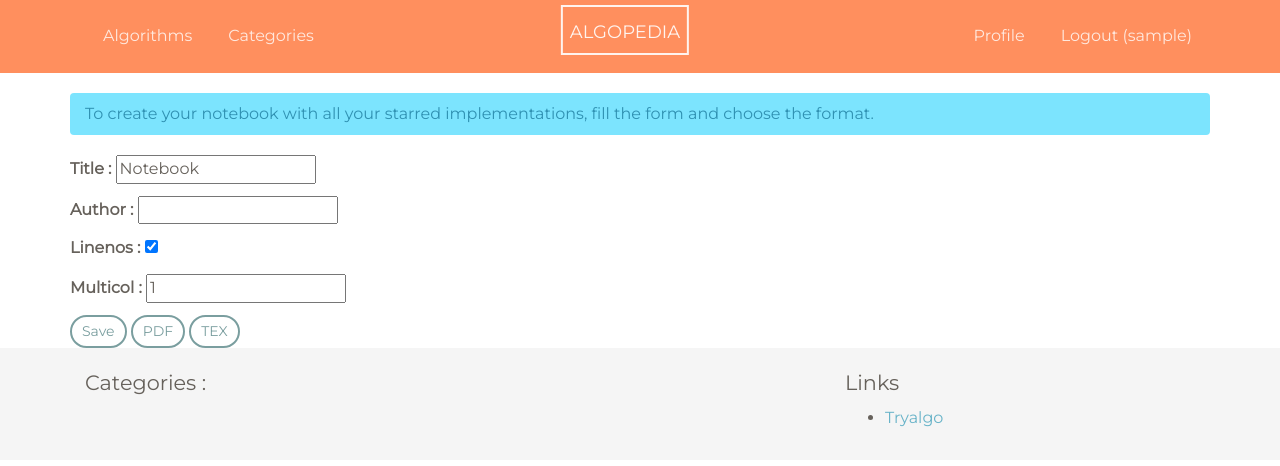
After one commit to jilljenn/algopedia, a Django app: page /user/notebook/ in a window 1280 px wide. The commit adds this page. Shown: the top 466 px of the page. Run offline with Django 3.2, Linux system fonts and the light colour scheme; the visitor is signed in with stand-in values (Sample User, id 1); data comes from the database, SQL or seed files in the repository; some libraries are stand-ins or nearby versions.

Commit message:
Add a form with some parameters for the notebook generation

```diff
--- a/web/algopedia/admin.py
+++ b/web/algopedia/admin.py
@@ -1,6 +1,5 @@
-
 from django.contrib import admin
-from algopedia.models import Algo, Implementation, Language, Category, Star
+from algopedia.models import Algo, Implementation, Language, Category, Star, Notebook
 
 class AlgoAdmin(admin.ModelAdmin):
     list_display = ['name']
@@ -18,3 +17,4 @@
 admin.site.register(Language)
 admin.site.register(Category)
 admin.site.register(Star, StarAdmin)
+admin.site.register(Notebook)
--- a/web/algopedia/models.py
+++ b/web/algopedia/models.py
@@ -1,6 +1,7 @@
 from django.db import models
 from django.contrib.auth.models import User
 from django.core.urlresolvers import reverse
+from django.core.validators import MinValueValidator, MaxValueValidator
 from pygments import highlight
 from pygments.lexers import get_lexer_by_name, guess_lexer
 from pygments.formatters import HtmlFormatter, LatexFormatter
@@ -49,8 +50,11 @@
     def get_code(self):
         return highlight(self.code, self.get_lexer(), HtmlFormatter(linenos=True))
 
+    def get_code_tex_linenos(self):
+        return highlight(self.code, self.get_lexer(), LatexFormatter(linenos=True)) #, envname='lstlisting'))
+
     def get_code_tex(self):
-        return highlight(self.code, self.get_lexer(), LatexFormatter(linenos=True)) #, envname='lstlisting'))
+        return highlight(self.code, self.get_lexer(), LatexFormatter(linenos=False)) #, envname='lstlisting'))
 
     def __str__(self):
         return str(self.algo) + " by " + str(self.user) + " in " + str(self.lang)
@@ -73,3 +77,20 @@
 
     class Meta:
         unique_together = ('user', 'implementation')
+
+
+class Notebook(models.Model):
+    """Parameters for notebook generation"""
+    user = models.OneToOneField(User)
+    title = models.CharField(max_length=256, default="Notebook")
+    author = models.CharField(max_length=256, blank=True)
+    linenos = models.BooleanField(default=True)
+    multicol = models.IntegerField(
+        default=1,
+        validators=[
+            MinValueValidator(1),
+            MaxValueValidator(4)
+        ])
+
+    def __str__(self):
+        return "Notebook of " + str(self.user)
--- a/web/algopedia/static/algopedia/css/style.css
+++ b/web/algopedia/static/algopedia/css/style.css
@@ -103,12 +103,12 @@
 }
 /* checkboxes */
 /* :checked and :not(:checked) to be ignored by old browser */
-input[type="checkbox"]:not(:checked),
-input[type="checkbox"]:checked {
+input[type="checkbox"].checkbox_star:not(:checked),
+input[type="checkbox"].checkbox_star:checked {
   display: none;
 }
-input[type="checkbox"]:not(:checked)+label::after,
-input[type="checkbox"]:checked+label::after {
+input[type="checkbox"].checkbox_star:not(:checked)+label::after,
+input[type="checkbox"].checkbox_star:checked+label::after {
   /* glyphicon */
   position: relative;
   top: 1px;
@@ -120,11 +120,11 @@
   -webkit-font-smoothing: antialiased;
   -moz-osx-font-smoothing: grayscale;content: '✔';
 }
-input[type="checkbox"]:checked+label::after {
+input[type="checkbox"].checkbox_star:checked+label::after {
   /* glyphicon-star */
   content: '\e006';
 }
-input[type="checkbox"]:not(:checked)+label::after {
+input[type="checkbox"].checkbox_star:not(:checked)+label::after {
   /* glyphicon-star-empty */
   content: '\e007';
 }
--- /dev/null
+++ b/web/algopedia/templates/algopedia/notebook_form.html
@@ -0,0 +1,20 @@
+{% extends "algopedia/base.html" %}
+{% block content %}
+<div class="container">
+
+        <div class="alert alert-info" role="alert">
+            <p>
+                To create your notebook with all your starred implementations, fill the form and choose the format.
+            </p>
+        </div>
+        <form action="" method="POST">
+            {% csrf_token %}
+            {{ form.as_p }}
+            <input type="submit" value="Save" class="btn btn-sm btn-primary" />
+            <input type="submit" value="PDF" name="pdf" class="btn btn-sm btn-primary" />
+            <input type="submit" value="TEX" name="tex" class="btn btn-sm btn-primary" />
+            {#<a href="{% url 'algopedia:user-notebook' 'pdf' %}" class="btn btn-sm btn-primary">PDF</a>#}
+            {#<a href="{% url 'algopedia:user-notebook' 'tex' %}" class="btn btn-sm btn-primary">TEX</a>#}
+        </form>
+</div>
+{% endblock %}
--- a/web/algopedia/urls.py
+++ b/web/algopedia/urls.py
@@ -1,5 +1,4 @@
 from django.conf.urls import url
-from django.views.generic.base import RedirectView
 from . import views
 
 urlpatterns = [
@@ -15,7 +14,8 @@
     url(r'^implementation/edit/(?P<pk>\d+)', views.ImplementationEdit.as_view(), name='implementation-edit'),
 
     url(r'^user/profile/', views.UserProfile.as_view(), name='user-profile'),
-    url(r'^user/notebook/(?P<format>pdf|tex)/', views.Notebook.as_view(), name='user-notebook'),
+    url(r'^user/notebook/$', views.NotebookParams.as_view(), name='user-notebook'),
+    url(r'^user/notebook/(?P<format>pdf|tex)/', views.NotebookGen.as_view(), name='user-notebook-gen'),
 
     url(r'^ajax/implementation/(?P<pk>\d+)', views.ImplementationDetailAjax.as_view()),
     url(r'^ajax/star/(?P<action>add|remove)/(?P<pk>\d+)', views.StarAjax.as_view()),
--- a/web/algopedia/views.py
+++ b/web/algopedia/views.py
@@ -1,9 +1,9 @@
 from django.shortcuts import render, get_object_or_404, redirect
-from django.core.urlresolvers import reverse_lazy
+from django.core.urlresolvers import reverse, reverse_lazy
 from django.http import JsonResponse, HttpResponse
 from django.db import transaction
 from django.db.models import Count, Q
-from algopedia.models import Algo, Implementation, Category, Star
+from algopedia.models import Algo, Implementation, Category, Star, Notebook
 from django.views.generic import View, TemplateView
 from django.views.generic.detail import DetailView
 from django.views.generic.list import ListView
@@ -210,7 +210,9 @@
         # implementations
         context['implementations'] = Implementation.objects.filter(user=self.request.user).order_by('algo__name')
         context['stars'] = [star.implementation_id for star in context['stars_active']]
+
         return context
+
 
 class Index(TemplateView):
     template_name = "algopedia/index.html"
@@ -223,15 +225,34 @@
 
 
 @method_decorator(login_required, name='dispatch')
+class NotebookParams(UpdateView):
+    model = Notebook
+    fields = ['title', 'author', 'linenos', 'multicol']
+
+    def get_object(self, queryset=None):
+        """Create a new row if it does not exist"""
+        obj, created = Notebook.objects.get_or_create(user=self.request.user)
+        return obj
+
+    def get_success_url(self):
+        if 'pdf' in self.request.POST:
+            return reverse('algopedia:user-notebook-gen', kwargs={'format':'pdf'})
+        elif 'tex' in self.request.POST:
+            return reverse('algopedia:user-notebook-gen', kwargs={'format':'tex'})
+        return reverse('algopedia:user-notebook')
+
+
+@method_decorator(login_required, name='dispatch')
 @method_decorator(never_cache, name='dispatch')
-class Notebook(View):
+class NotebookGen(View):
     def get(self, request, *args, **kwargs):
+        params = get_object_or_404(Notebook, user=self.request.user)
         implementations = Star.objects.filter(user=self.request.user).filter(active=True).order_by('implementation__algo__name')
         if kwargs['format'] == 'tex':
-            latex = generateTex(implementations)
+            latex = generateTex(implementations, params)
             return HttpResponse(latex, content_type="application/x-tex")
-        else:
-            pdffilename = generatePdf(implementations)
+        else: # pdf
+            pdffilename = generatePdf(implementations, params)
             pdffile = open(pdffilename, 'rb')
             response = HttpResponse(content_type='application/pdf')
             response['Content-Disposition'] = 'inline; filename="notebook.pdf"'
```
Also changed, not shown: web/algopedia/notebook.py (+8 -7 lines), web/algopedia/templates/algopedia/user_profile.html (+3 -13 lines), web/algopedia/migrations/0012_notebook.py (added), 1 other file.
